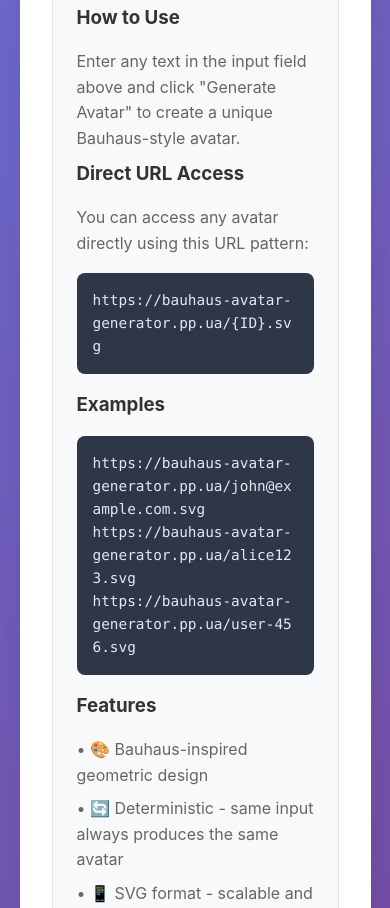
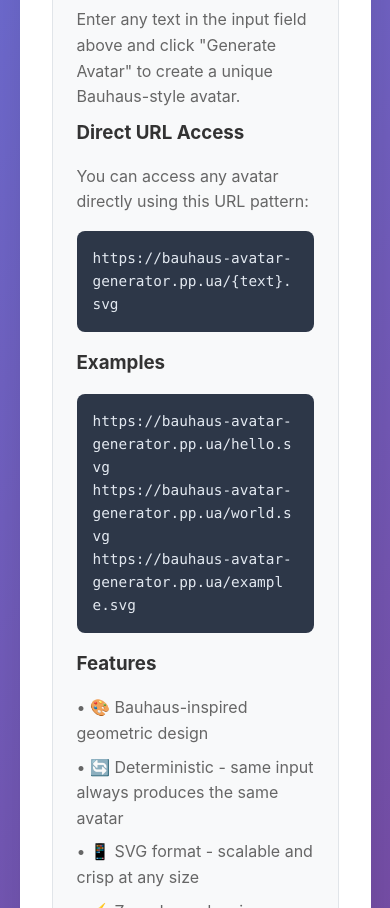
Before and after one commit to jmas/bauhaus-avatar-generator, a website built with Vite: page pages/index.html in a window 390 px wide. Shown: the part 958-1866 px from the top of the page. Built offline with nearby package versions, Linux system fonts and the light colour scheme.

Commit message:
Update page

```diff
--- a/pages/index.html
+++ b/pages/index.html
@@ -188,7 +188,7 @@
 
         .container {
           padding: 2rem;
-          margin: 1rem;
+          margin: 0;
         }
 
         .header h1 {
@@ -214,9 +214,7 @@
 
       <div class="demo-section">
         <div class="input-group">
-          <label for="avatarInput"
-            >Enter any text (email, username, ID, etc.)</label
-          >
+          <label for="avatarInput">Enter any text</label>
           <input
             type="text"
             id="avatarInput"
@@ -253,14 +251,14 @@
         <h3>Direct URL Access</h3>
         <p>You can access any avatar directly using this URL pattern:</p>
         <div class="url-example">
-          https://bauhaus-avatar-generator.pp.ua/{ID}.svg
+          https://bauhaus-avatar-generator.pp.ua/{text}.svg
         </div>
 
         <h3>Examples</h3>
         <div class="url-example">
-          https://bauhaus-avatar-generator.pp.ua/john@example.com.svg<br />
-          https://bauhaus-avatar-generator.pp.ua/alice123.svg<br />
-          https://bauhaus-avatar-generator.pp.ua/user-456.svg
+          https://bauhaus-avatar-generator.pp.ua/hello.svg<br />
+          https://bauhaus-avatar-generator.pp.ua/world.svg<br />
+          https://bauhaus-avatar-generator.pp.ua/example.svg
         </div>
 
         <h3>Features</h3>
```
